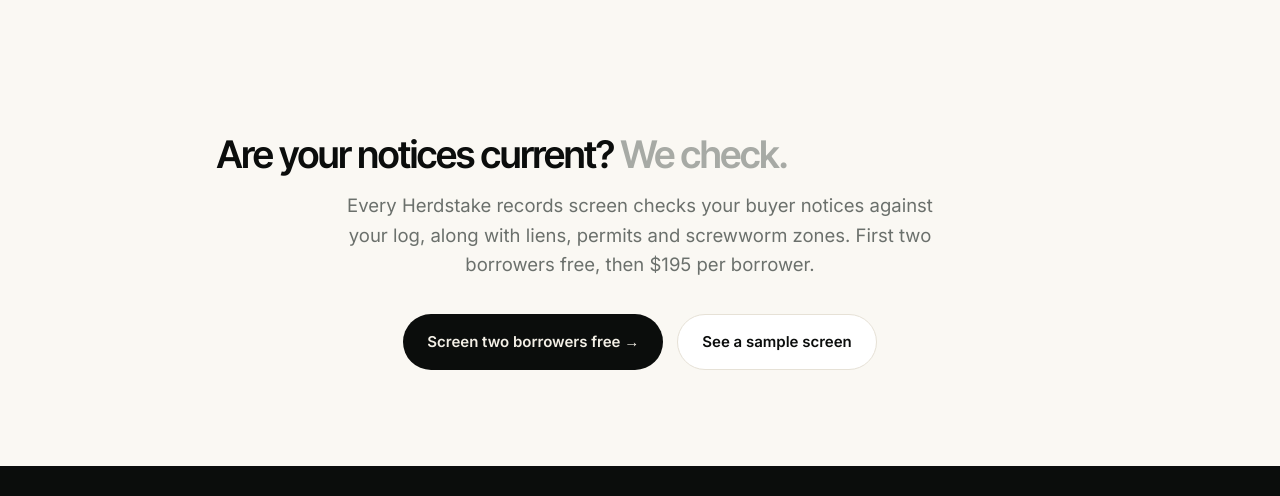
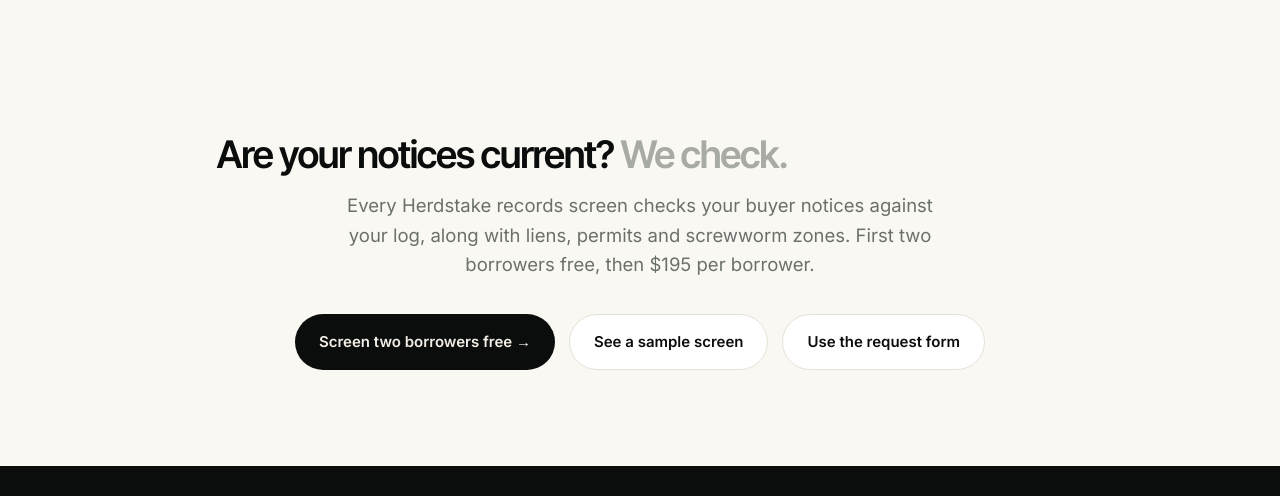
Before and after one commit to gcozza1977/herdstake-site, a plain HTML site: page buyer-notices.html in a window 1280 px wide. Shown: the part 3703-4199 px from the top of the page. Drawn offline with Linux system fonts and the light colour scheme.

Commit message:
Free-tool pages: lender offer also links the homepage request form (item 36)
Co-Authored-By: Claude Sonnet 5.5 <noreply@anthropic.com>

```diff
--- a/buyer-notices.html
+++ b/buyer-notices.html
@@ -161,7 +161,7 @@ By: ______________________  [name, title]  [phone]
   <div class="wrap">
     <h2>Are your notices current? <em>We check.</em></h2>
     <p class="lede">Every Herdstake records screen checks your buyer notices against your log, along with liens, permits and screwworm zones. First two borrowers free, then $195 per borrower.</p>
-    <div class="ctas"><a class="btn b-dark" href="mailto:team@herdstake.com?subject=Herdstake%20records%20screen">Screen two borrowers free →</a><a class="btn b-out" href="/records-screen.html">See a sample screen</a></div>
+    <div class="ctas"><a class="btn b-dark" href="mailto:team@herdstake.com?subject=Herdstake%20records%20screen">Screen two borrowers free →</a><a class="btn b-out" href="/records-screen.html">See a sample screen</a><a class="btn b-out" href="/#contact">Use the request form</a></div>
   </div>
 </section>
 
```
Also changed, not shown: cases/agridime.html (+1 -1 lines), cases/butler-missouri.html (+1 -1 lines), cases/colby-kansas.html (+1 -1 lines), cases/colorado-cattle-trading.html (+1 -1 lines), cases/easterday.html (+1 -1 lines), cases/fawn-hollow-iowa.html (+1 -1 lines), cases/independence-kansas.html (+1 -1 lines), cases/index.html (+1 -1 lines), cases/kentucky-livestock-dealer.html (+1 -1 lines), cases/mcclain.html (+1 -1 lines), cases/north-dakota-fsa.html (+1 -1 lines), cases/western-missouri-fsa.html (+1 -1 lines), cases/wood-county-texas.html (+1 -1 lines), screwworm.html (+1 -1 lines).
